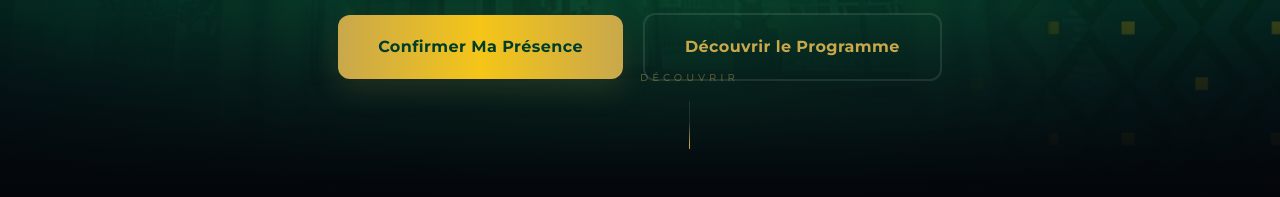
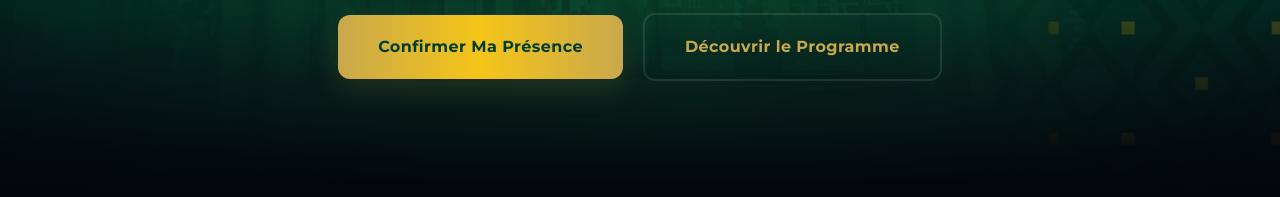
Before and after one commit to GallasMahdi/Attijari, a Next.js app in the folder wafa-connect/: page / in a window 1280 px wide. Shown: the part 603-800 px from the top of the page. Built offline with nearby package versions, Linux system fonts and the light colour scheme.

Commit message:
remove décourvir

```diff
--- a/wafa-connect/src/components/sections/HeroSection.tsx
+++ b/wafa-connect/src/components/sections/HeroSection.tsx
@@ -201,27 +201,6 @@ export function HeroSection({ startAnimation = true }: HeroSectionProps) {
         </motion.div>
       </SectionWrapper>
 
-      {/* ── Scroll Indicator ──────────────────────────────────────────── */}
-      <motion.div
-        variants={scrollReveal}
-        initial="hidden"
-        animate={(isInView && startAnimation) ? "visible" : "hidden"}
-        className="absolute bottom-12 left-1/2 -translate-x-1/2 flex flex-col items-center gap-4 z-10"
-      >
-        <span
-          className="font-montserrat text-[10px] uppercase tracking-[0.4em] opacity-40 font-medium"
-          style={{ color: '#C9A84C' }}
-        >
-          Découvrir
-        </span>
-        <div className="w-[1px] h-12 relative overflow-hidden bg-white/10">
-          <motion.div
-            animate={{ y: ['-100%', '100%'] }}
-            transition={{ duration: 2.5, repeat: Infinity, ease: 'linear' }}
-            className="absolute inset-0 bg-gradient-to-b from-transparent via-wafa-gold to-transparent"
-          />
-        </div>
-      </motion.div>
     </section>
   )
 }
```
